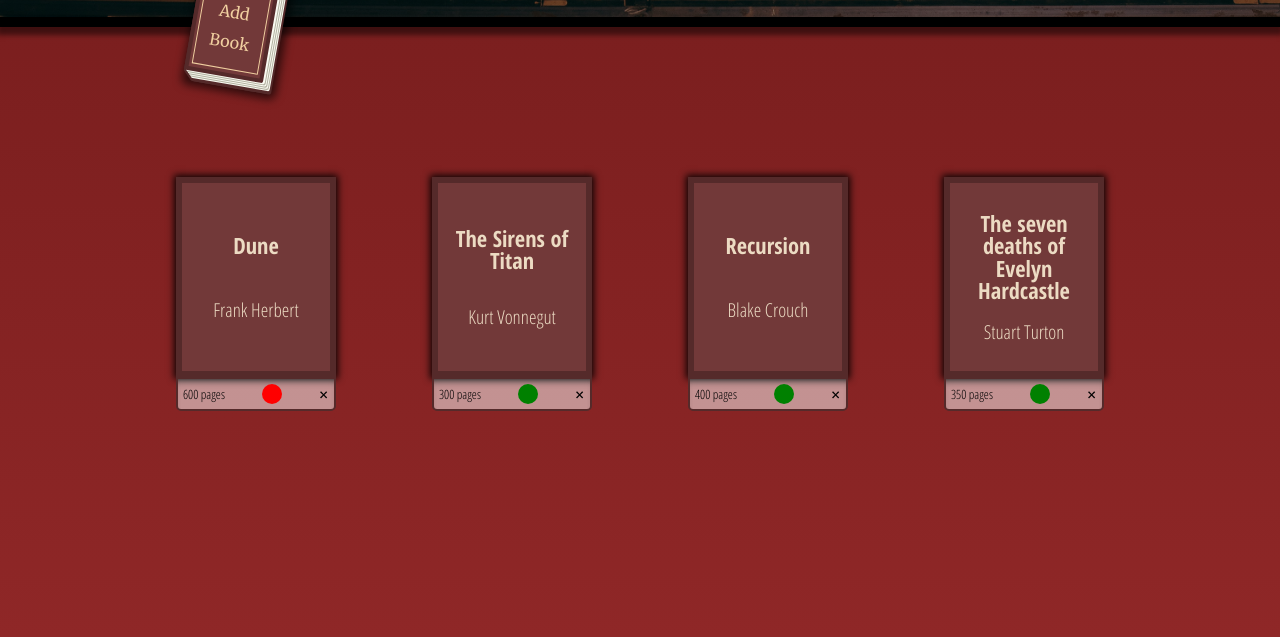
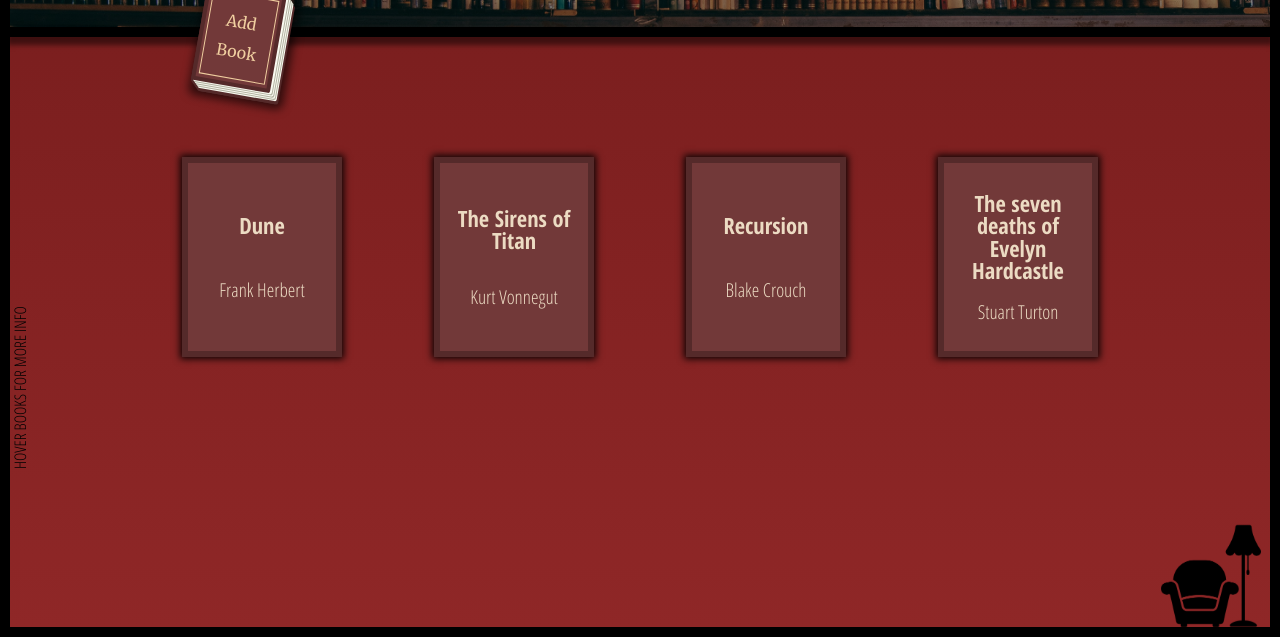
Before and after one commit to Lenn-e/online-library, a plain HTML site: page index.html in a window 1280 px wide. Shown: the part 163-800 px from the top of the page. Drawn offline with Linux system fonts and the light colour scheme.

Commit message:
Add sofa silhouette

```diff
--- a/css/style.css
+++ b/css/style.css
@@ -28,9 +28,11 @@ h1 {
 }
 
 .container {
+    box-sizing: border-box;
     position: relative;
     min-height: 100vh;
     background: linear-gradient(rgb(117, 28, 28), rgb(143, 39, 39));
+    border: 10px solid black;
 }
 
 .btn {
@@ -50,7 +52,7 @@ h1 {
 .add-book {
     position: absolute;
     left: 15%;
-    top: -200px;
+    top: -170px;
     display: flex;
     flex-direction: column;
     justify-content: center;
@@ -106,10 +108,21 @@ h1 {
 
 .bookshelf {
     position: relative;
-    margin-top: 150px;
+    margin-top: 120px;
+}
+
+.bookshelf::before {
+    position: fixed;
+    content: "HOVER BOOKS FOR MORE INFO";
+    font-family: 'Open Sans Condensed', sans-serif;
+    bottom: 20%;
+    left: 20px;
+    transform-origin: left;
+    transform: rotate(270deg);
 }
 
 .book-display {
+    position: relative;
     display: grid;
     grid-template-columns: repeat(4, 1fr);
     grid-template-rows: auto;
@@ -124,8 +137,8 @@ h1 {
     align-self: center;
     place-self: center;
     transition: opacity 0.25s 0s, transform 0.25s;
-
     border-radius: 0 0 3px 3px;
+    margin: 0 0 20px 0;
 }
 
 .hidden {
@@ -134,6 +147,7 @@ h1 {
 }
 
 .title-container {
+    position: relative;
     display: flex;
     flex-direction: column;
     justify-content: space-evenly;
@@ -148,6 +162,11 @@ h1 {
     padding: 10px;
     border: 6px solid rgb(85, 42, 42);
     box-shadow: 0px 0px 7px 2px rgba(0, 0, 0, 0.9);
+    z-index: 1;
+}
+
+.title-container:hover + .meta-container {
+    transform: translateY(0);
 }
 
 .title-container h2 {
@@ -166,7 +185,15 @@ h1 {
     overflow: hidden;
     background: rgba(255, 255, 255, 0.5);
     box-shadow: inset 0 7px 9px -7px rgba(0,0,0,1);
+    transform: translateY(-100%);
+    z-index: -1;
+    transition: 0.3s ease-out;
 }
+
+.meta-container:hover {
+    transform: translateY(0);
+}
+
 
 .page-num {
     font-family: 'Open Sans Condensed', sans-serif;
@@ -192,6 +219,13 @@ h1 {
 
 }
 
+.sofa {
+    position: fixed;
+    bottom: 5px;
+    right: 5px;
+    width: 10%;
+}
+
 .modal {
     position: fixed;
     left: 0;
@@ -203,6 +237,7 @@ h1 {
     visibility: hidden;
     transform: scale(1.1);
     transition: visibility 0s linear 0.25s, opacity 0.25s 0s, transform 0.25s;
+    z-index: 1;
 }
 .modal-content {
     position: absolute;
--- a/index.html
+++ b/index.html
@@ -12,7 +12,7 @@
     <div class="container">
         <header>
             <h1>
-                ARCHIVE OF WISDOM
+                THE READING NOOK
             </h1>
         </header>
 
@@ -42,6 +42,8 @@
                 </form>
             </div>
         </div>
+
+        <img class="sofa" src="assets/sofa.png">
     </div>
 
     <script src="script/script.js"></script>
--- a/script/script.js
+++ b/script/script.js
@@ -52,6 +52,7 @@ function addBookToLibrary() {
     myLibrary.push(book);
     displayBook(book);
     addBookModal.classList.toggle("show-modal");
+    window.scrollTo({ top: 10000, behavior: 'smooth' });
 }
 
 function removeBookFromLibrary() {
```
Also changed, not shown: assets/books.jpg (deleted), assets/sofa.png (added).
